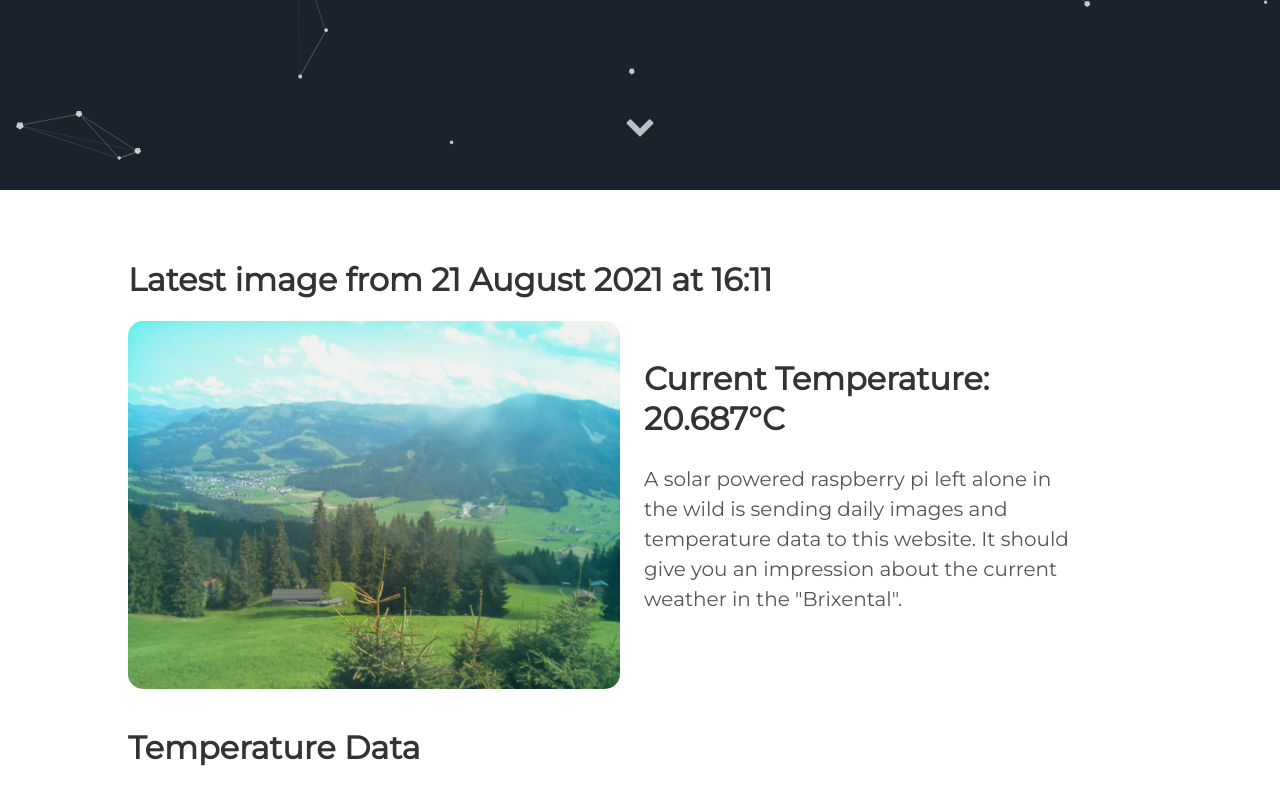
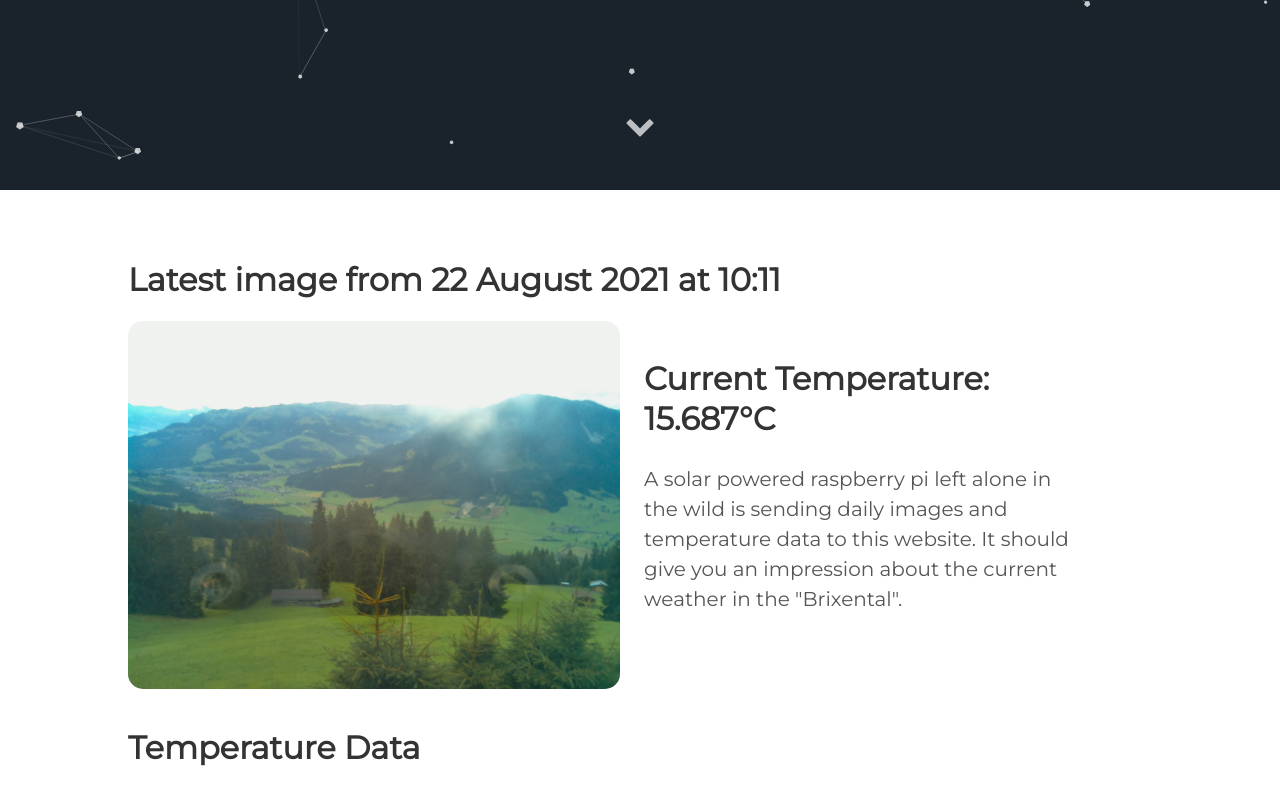
Before and after one commit to vektorious/vektorious.github.io, a Jekyll site: the page built from resources/huette.md, in a window 1280 px wide and 900 px high, scrolled down 710 px. Shown: the top 805 px of the window. Built offline with Jekyll 4.4.1, drawn with Linux system fonts in a browser that asks for light colours.

Commit message:
I'm a bot beep boop

```diff
--- a/resources/huette.md
+++ b/resources/huette.md
@@ -6,13 +6,13 @@ image: '/assets/img/'
 description: 'Live image from the Austrian alps'
 twitter_text: ' '
 ---
-## Latest image from 21 August 2021 at 16:11
+## Latest image from 22 August 2021 at 10:11
 <div class="huette">
   <div class="huette-image">
     <img src="{{ "/assets/img/huette.jpg" | prepend: site.baseurl }}">
   </div>
   <div class="huette-text">
-        <h2>Current Temperature: 20.687°C</h2>
+        <h2>Current Temperature: 15.687°C</h2>
         <p>A solar powered raspberry pi left alone in the wild is sending daily images and temperature data to this website. It should give you an impression about the current weather in the "Brixental".</p>
 
   </div>
```
Also changed, not shown: rpi-script/2021-08-22_100956.txt (renamed from rpi-script/2021-08-21_160956.txt, +5 -5 lines), rpi-script/huette.md (+2 -2 lines), assets/img/huette.jpg, assets/img/temp_plot.png, rpi-script/temp_plot.png, 1 other file.
